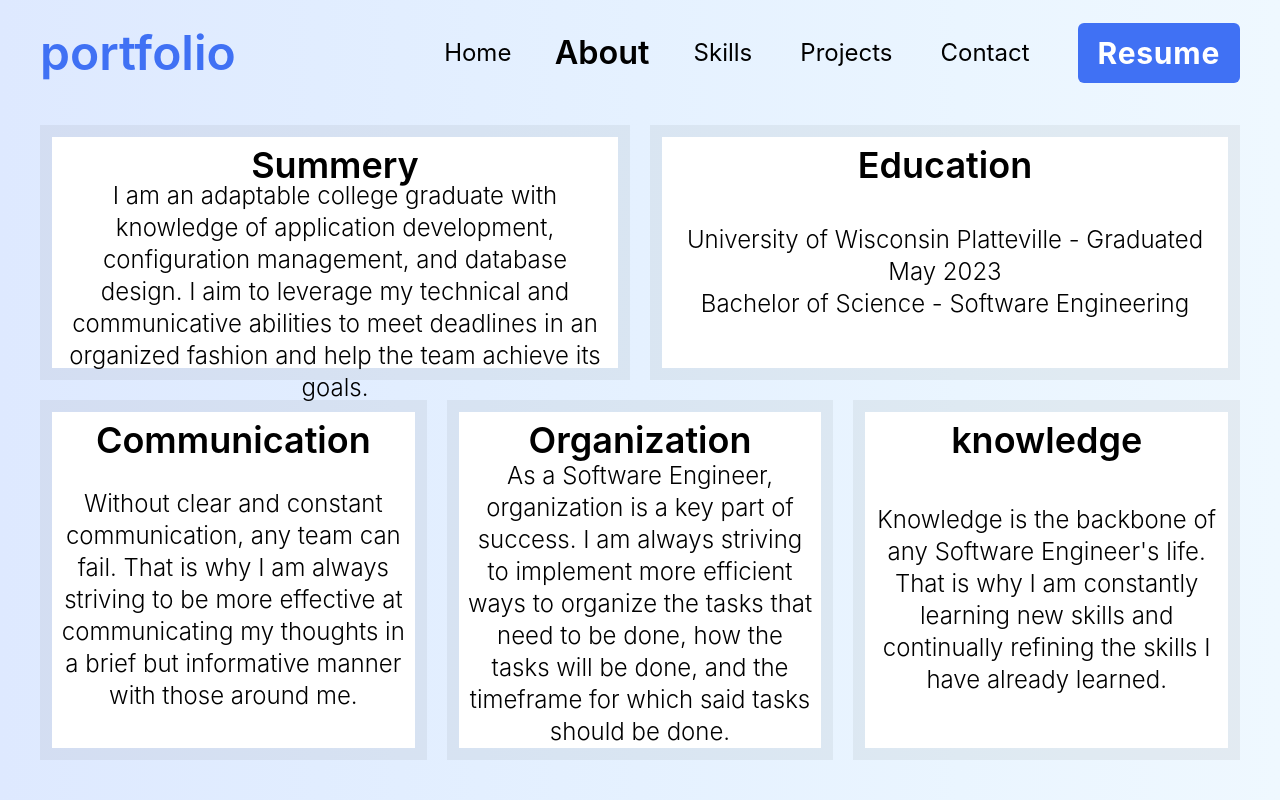
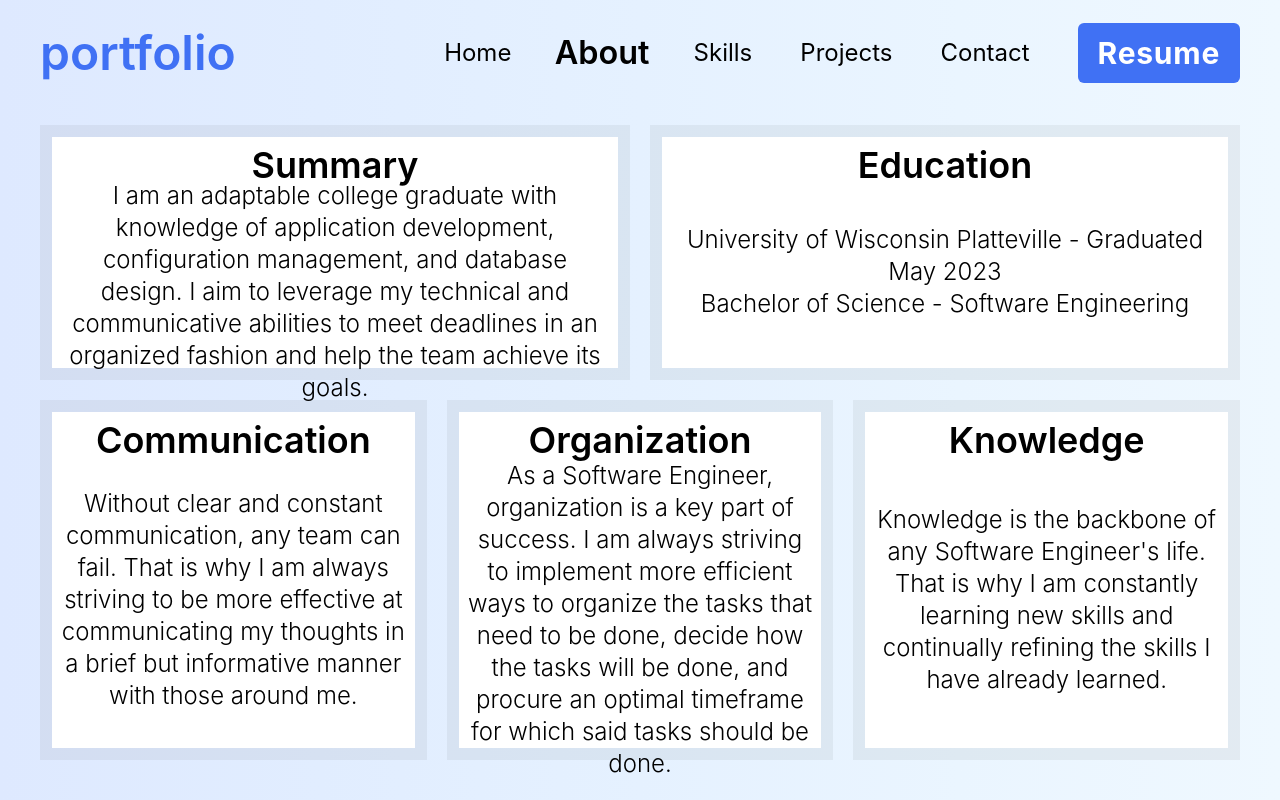
Before and after one commit to JamesMugnolo/James-Mugnolos-Portfolio-FrontEnd, a React (Create React App) app in the folder james-mugnolos-portfolio/: page /About in a window 1280 px wide. Built offline with nearby package versions, Linux system fonts and the light colour scheme.

Commit message:
fixed spelling and grammar as well as skill text positioning

```diff
--- a/james-mugnolos-portfolio/src/components/skillCard.tsx
+++ b/james-mugnolos-portfolio/src/components/skillCard.tsx
@@ -9,7 +9,7 @@ export const SkillCard: FunctionComponent<ISkillCardProps> = ({
   comphortLevel,
 }) => {
   return (
-    <div className="flex flex-col items-center bg-white p-5 m-5 mb-0">
+    <div className="flex flex-col text-center items-center bg-white p-5 m-5 mb-0">
       <h1 className="text-2xl lg:text-3xl font-semibold">{title}</h1>
       <h3 className="text-xl lg:text-2xl font-normal mt-2">{comphortLevel}</h3>
     </div>
--- a/james-mugnolos-portfolio/src/pages/about.tsx
+++ b/james-mugnolos-portfolio/src/pages/about.tsx
@@ -7,7 +7,7 @@ export const AboutPage: FunctionComponent = () => {
         <section className="flex grow lg:flex-row lg:w-full md:justify-center lg:h-1/3 flex-col md:h-full md:w-1/2 md:mr-5 lg:mr-0">
           <div className="flex lg:w-1/2 lg:h-full md:h-1/3  md:mb-0 mb-5">
             <GenericCard
-              title="Summery"
+              title="Summary"
               description="I am an adaptable college graduate with knowledge of application development, configuration management, and database
 design. I aim to leverage my technical and communicative abilities to meet deadlines in an organized fashion and help the team achieve its goals."
             ></GenericCard>
@@ -30,12 +30,12 @@ design. I aim to leverage my technical and communicative abilities to meet deadl
           <div className="flex lg:w-1/3 lg:h-full md:h-1/3 lg:my-0 lg:mx-5 my-5">
             <GenericCard
               title="Organization "
-              description="As a Software Engineer, organization is a key part of success. I am always striving to implement more efficient ways to organize the tasks that need to be done, how the tasks will be done, and the timeframe for which said tasks should be done."
+              description="As a Software Engineer, organization is a key part of success. I am always striving to implement more efficient ways to organize the tasks that need to be done, decide how the tasks will be done, and procure an optimal timeframe for which said tasks should be done."
             ></GenericCard>
           </div>
           <div className="flex lg:mb-0 mb-5 sm:mb-0 md:mb-0 lg:w-1/3 md:h-1/3 lg:h-full">
             <GenericCard
-              title="knowledge"
+              title="Knowledge"
               description="Knowledge is the backbone of any Software Engineer's life. That is why I am constantly learning new skills and continually refining the skills I have already learned."
             ></GenericCard>
           </div>
```
